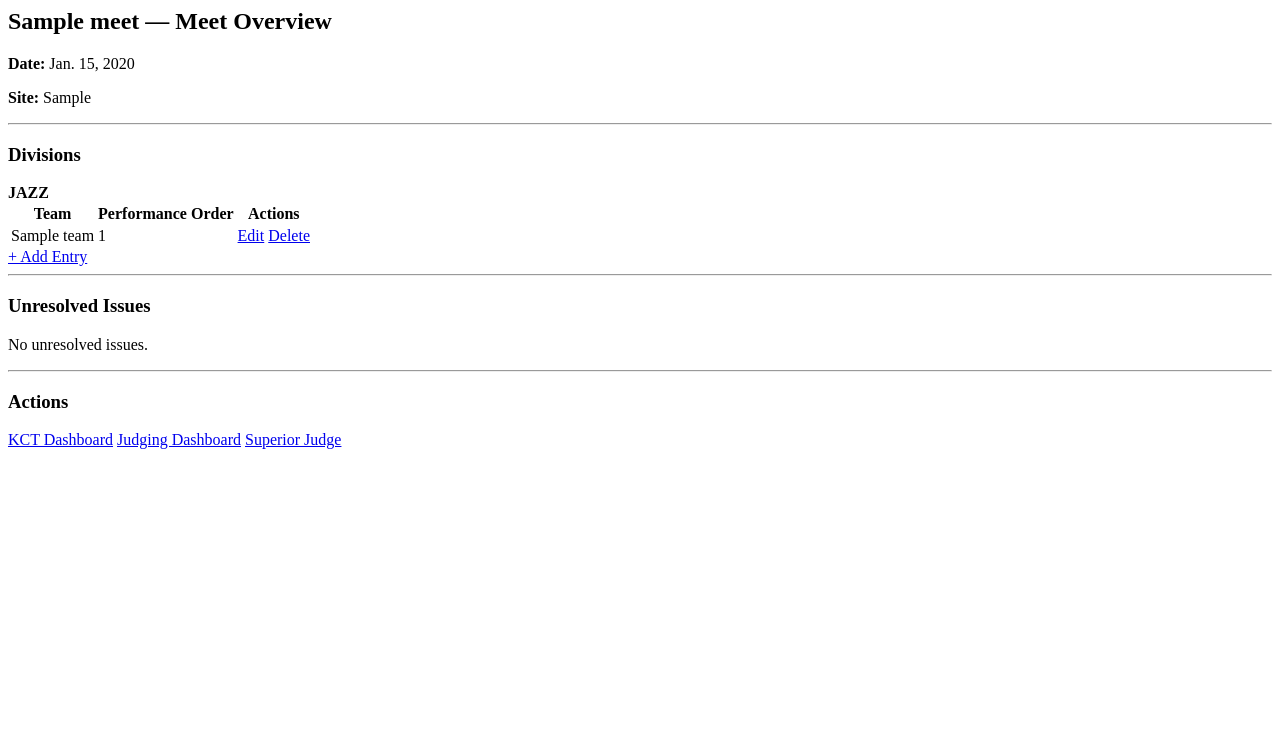
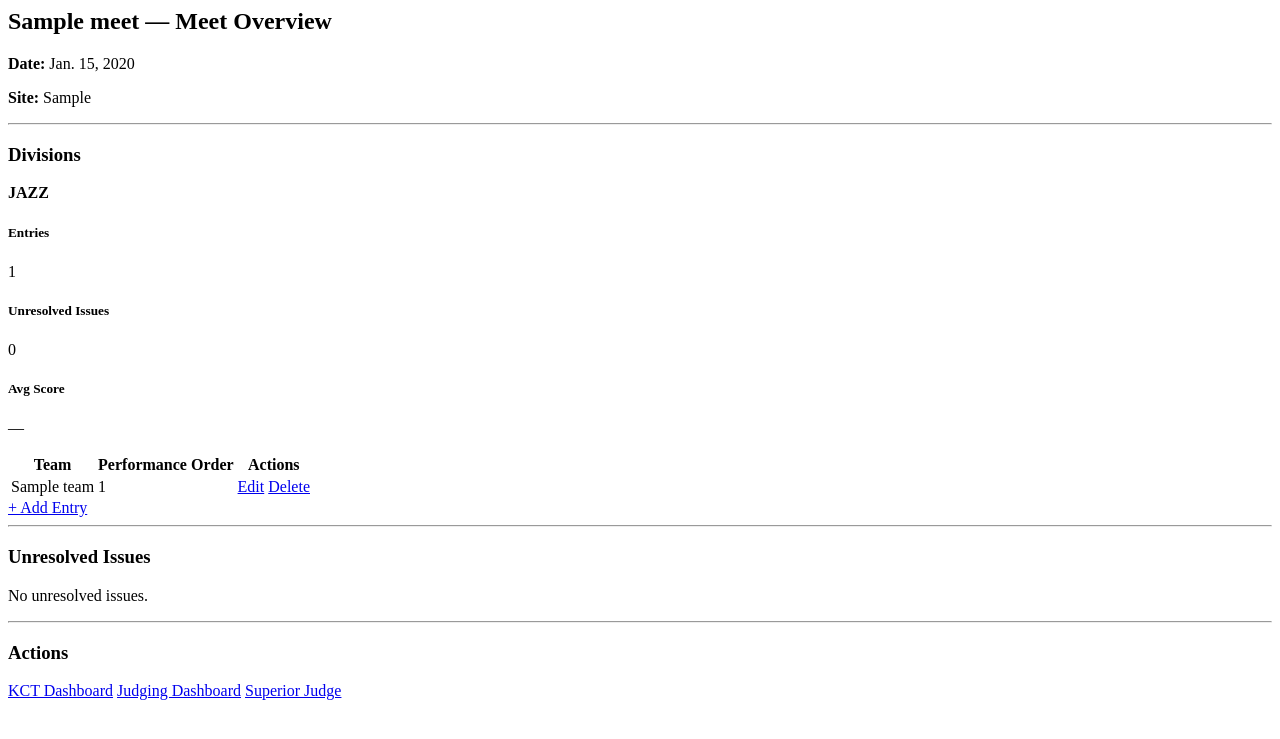
Before and after one commit to mlsmoorman/mshsl-dance-tabulation, a Django app: page /tabulator/meet/1/ in a window 1280 px wide. Shown: the top 739 px of the page. Run offline with Django 5.2, Linux system fonts and the light colour scheme; tables that the repository leaves empty hold one stand-in row (values such as "Sample post").

Commit message:
adds division summary cards

```diff
--- a/tabulation/templates/tabulation/meet_overview.html
+++ b/tabulation/templates/tabulation/meet_overview.html
@@ -8,7 +8,7 @@
 
 <h3>Divisions</h3>
 
-{% for division, entries in divisions.items %}
+{% for division, data in divisions.items %}
   <div class="card mb-4">
     <div class="card-header bg-secondary text-white">
       <strong>{{ division }}</strong>
@@ -16,6 +16,43 @@
 
     <div class="card-body">
 
+      <!-- SUMMARY CARDS -->
+      <div class="row mb-3">
+        <div class="col-md-4">
+          <div class="card text-center">
+            <div class="card-body">
+              <h5 class="card-title">Entries</h5>
+              <p class="card-text display-6">{{ data.entry_count }}</p>
+            </div>
+          </div>
+        </div>
+
+        <div class="col-md-4">
+          <div class="card text-center {% if data.issue_count > 0 %}border-danger{% endif %}">
+            <div class="card-body">
+              <h5 class="card-title">Unresolved Issues</h5>
+              <p class="card-text display-6">{{ data.issue_count }}</p>
+            </div>
+          </div>
+        </div>
+
+        <div class="col-md-4">
+          <div class="card text-center">
+            <div class="card-body">
+              <h5 class="card-title">Avg Score</h5>
+              <p class="card-text display-6">
+                {% if data.avg_score %}
+                  {{ data.avg_score }}
+                {% else %}
+                  —
+                {% endif %}
+              </p>
+            </div>
+          </div>
+        </div>
+      </div>
+
+      <!-- ENTRY TABLE -->
       <table class="table table-bordered table-striped">
         <thead>
           <tr>
@@ -25,9 +62,8 @@
           </tr>
         </thead>
 
-        <!-- SORTABLE BODY -->
         <tbody id="division-{{ division }}">
-          {% for entry in entries %}
+          {% for entry in data.entries %}
             <tr data-entry-id="{{ entry.id }}">
               <td>{{ entry.team.name }}</td>
               <td>{{ entry.performance_order }}</td>
@@ -80,7 +116,6 @@
 <script>
 document.addEventListener("DOMContentLoaded", function () {
 
-  // For every division table body
   document.querySelectorAll("tbody[id^='division-']").forEach(function (tbody) {
 
     new Sortable(tbody, {
--- a/tabulation/views/meet_overview.py
+++ b/tabulation/views/meet_overview.py
@@ -6,19 +6,33 @@ from superior.models import Issue
 def meet_overview(request, meet_id):
     meet = get_object_or_404(Meet, id=meet_id)
 
-    entries = TeamEntry.objects.filter(meet=meet, is_active=True)
+    entries = TeamEntry.objects.filter(meet=meet, is_active=True).order_by("division", "performance_order")
 
     issues = Issue.objects.filter(
         team_entry__in=entries,
         resolved_at__isnull=True
     )
 
-    # Group entries by division
     divisions = {}
+
     for entry in entries:
-        divisions.setdefault(entry.division, []).append(entry)
+        div = entry.division
 
+        if div not in divisions:
+            divisions[div] = {
+                "entries": [],
+                "entry_count": 0,
+                "issue_count": 0,
+                "avg_score": None,  # placeholder
+            }
 
+        divisions[div]["entries"].append(entry)
+        divisions[div]["entry_count"] += 1
+
+    for issue in issues:
+        div = issue.team_entry.division
+        if div in divisions:
+            divisions[div]["issue_count"] += 1
 
     return render(request, "tabulation/meet_overview.html", {
         "meet": meet,
```
